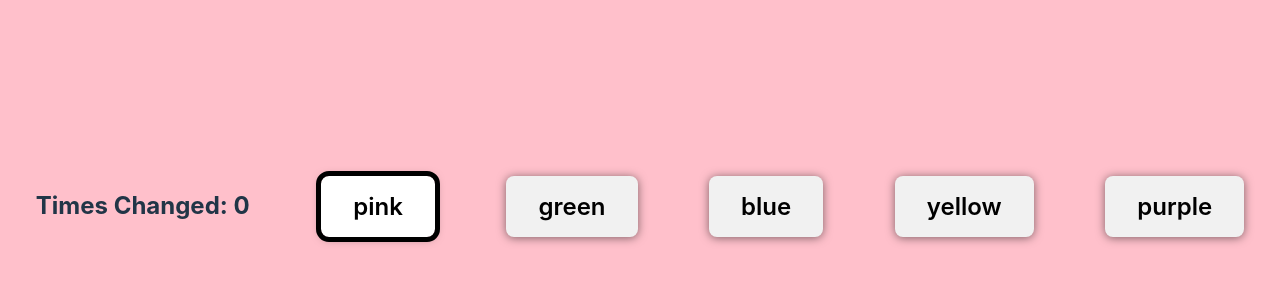
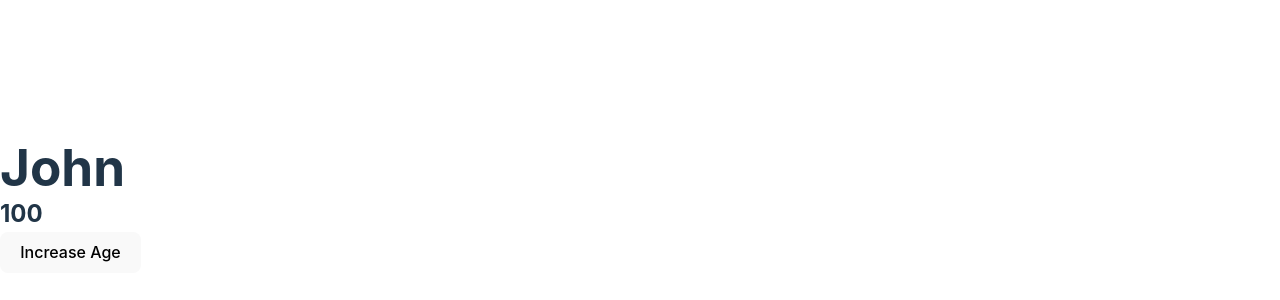
Before and after one commit to cpxx9/odin-react-app, a React (Vite) app: page / in a window 1280 px wide. Shown: the part 194-494 px from the top of the page. Built offline with nearby package versions, Linux system fonts and the light colour scheme.

Commit message:
state updater functions

```diff
--- a/src/App.jsx
+++ b/src/App.jsx
@@ -2,36 +2,20 @@
 // import { v4 as uuid } from 'uuid';
 import { useState } from 'react';
 
-const COLORS = ['pink', 'green', 'blue', 'yellow', 'purple'];
+function App() {
+  const [person, setPerson] = useState({ name: 'John', age: 100 });
 
-function App() {
-  const [backgroundColor, setBackgroundColor] = useState(COLORS[0]);
-  const [timesChanged, setTimesChanged] = useState(0);
-
-  const onButtonClick = (color) => () => {
-    setBackgroundColor(color);
-    setTimesChanged(timesChanged + 1);
+  const handleIncreaseAge = () => {
+    setPerson((prevPerson) => ({ ...prevPerson, age: prevPerson.age + 1 }));
+    setPerson((prevPerson) => ({ ...prevPerson, age: prevPerson.age + 1 }));
   };
 
   return (
-    <div
-      className="App"
-      style={{
-        backgroundColor,
-      }}
-    >
-      <h2>Times Changed: {timesChanged}</h2>
-      {COLORS.map((color) => (
-        <button
-          type="button"
-          key={color}
-          onClick={onButtonClick(color)}
-          className={backgroundColor === color ? 'selected' : ''}
-        >
-          {color}
-        </button>
-      ))}
-    </div>
+    <>
+      <h1>{person.name}</h1>
+      <h2>{person.age}</h2>
+      <button onClick={handleIncreaseAge}>Increase Age</button>
+    </>
   );
 }
 
```
